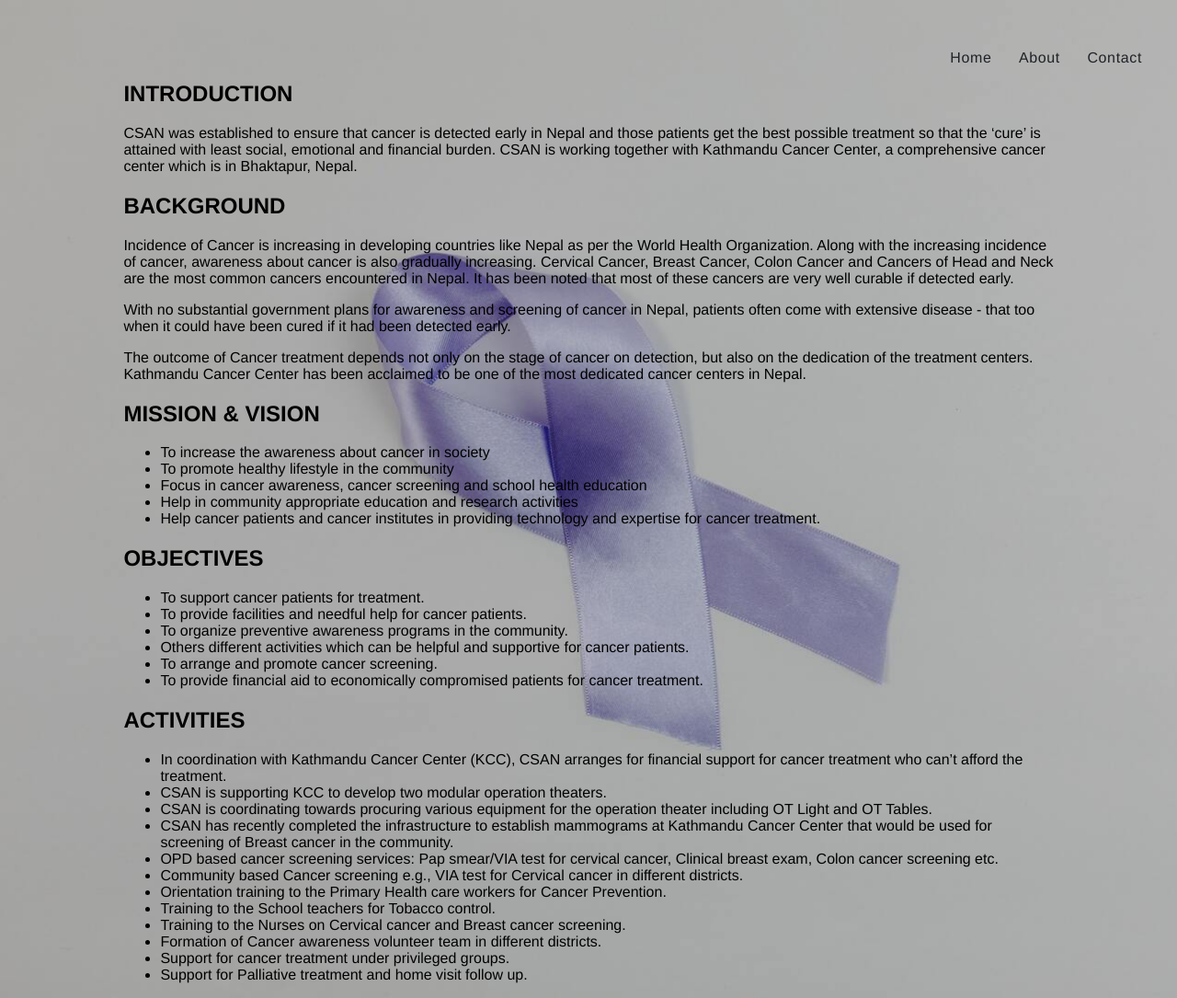
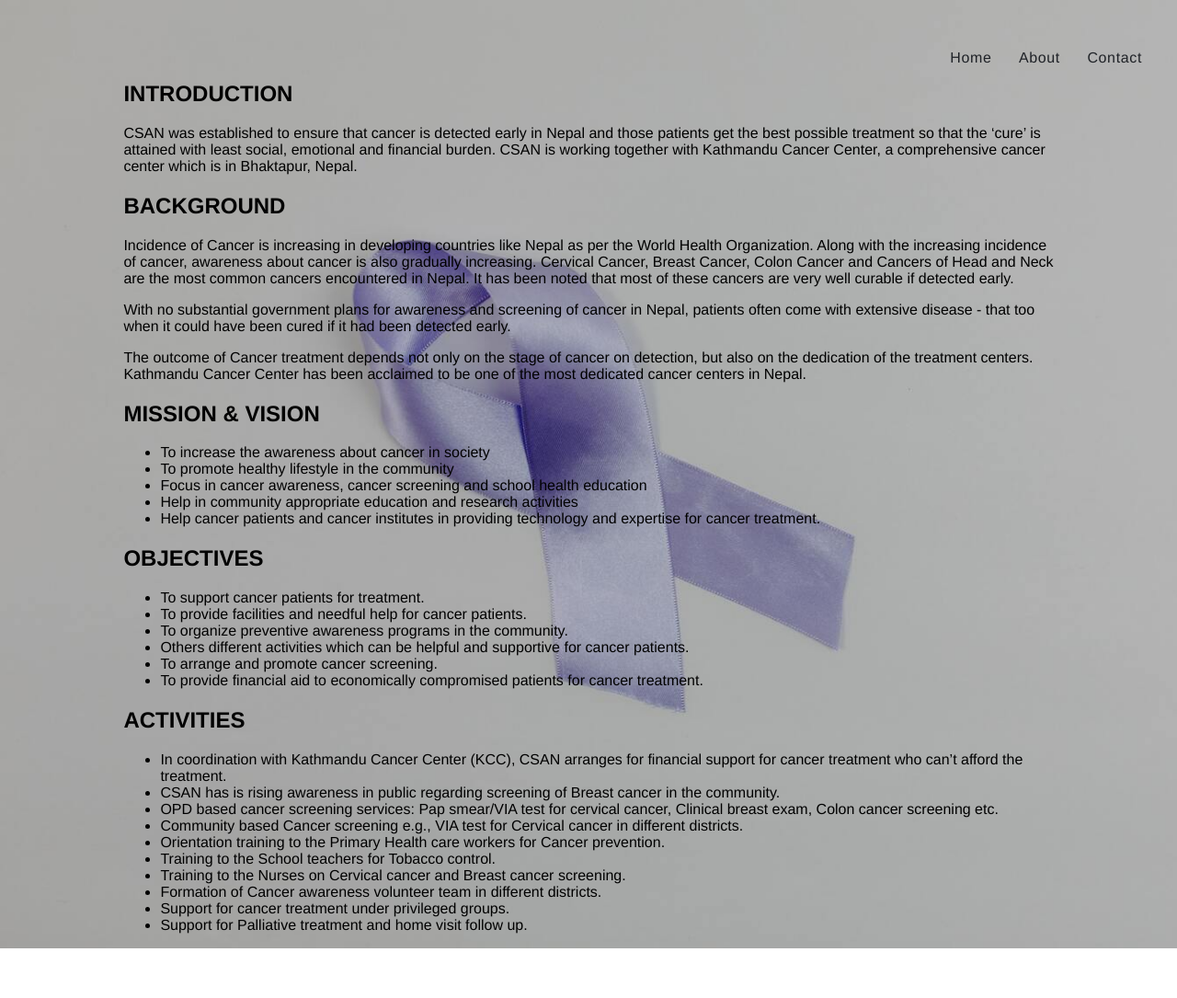
Before and after one commit to usatyal/CSANNepal, a Jekyll site: the page built from about.md, in a window 1280 px wide. Shown: the whole page at 92% size. Built offline with Jekyll 4.4.1, drawn with Linux system fonts in a browser that asks for light colours; after the commit the page ends 1031 px from its top, so only the background shows below that.

Commit message:
Update about.md

```diff
--- a/about.md
+++ b/about.md
@@ -45,17 +45,13 @@ treatment.
 ## ACTIVITIES
 - In coordination with Kathmandu Cancer Center (KCC), CSAN arranges for
 financial support for cancer treatment who can’t afford the treatment.
-- CSAN is supporting KCC to develop two modular operation theaters.
-- CSAN is coordinating towards procuring various equipment for the operation
-theater including OT Light and OT Tables.
-- CSAN has recently completed the infrastructure to establish mammograms at
-Kathmandu Cancer Center that would be used for screening of Breast cancer in
+- CSAN has is rising awareness in public regarding screening of Breast cancer in
 the community.
 - OPD based cancer screening services: Pap smear/VIA test for cervical cancer,
 Clinical breast exam, Colon cancer screening etc.
 - Community based Cancer screening e.g., VIA test for Cervical cancer in different
 districts.
-- Orientation training to the Primary Health care workers for Cancer Prevention.
+- Orientation training to the Primary Health care workers for Cancer prevention.
 - Training to the School teachers for Tobacco control.
 - Training to the Nurses on Cervical cancer and Breast cancer screening.
 - Formation of Cancer awareness volunteer team in different districts.
```
